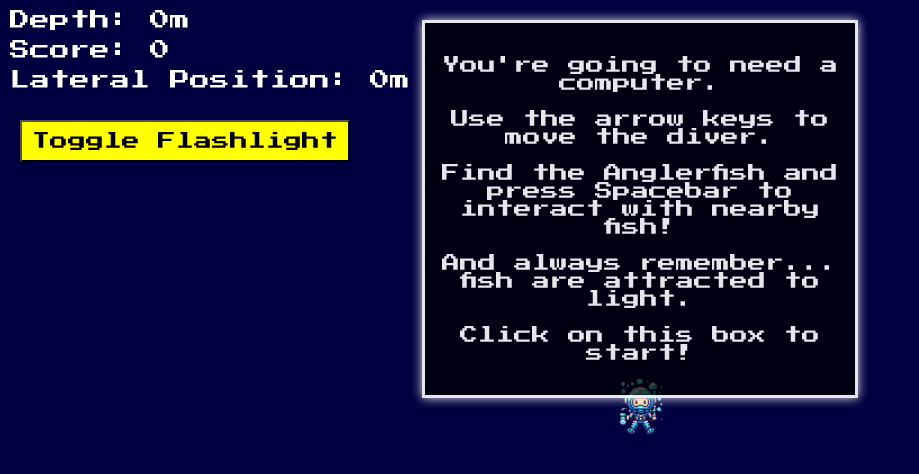
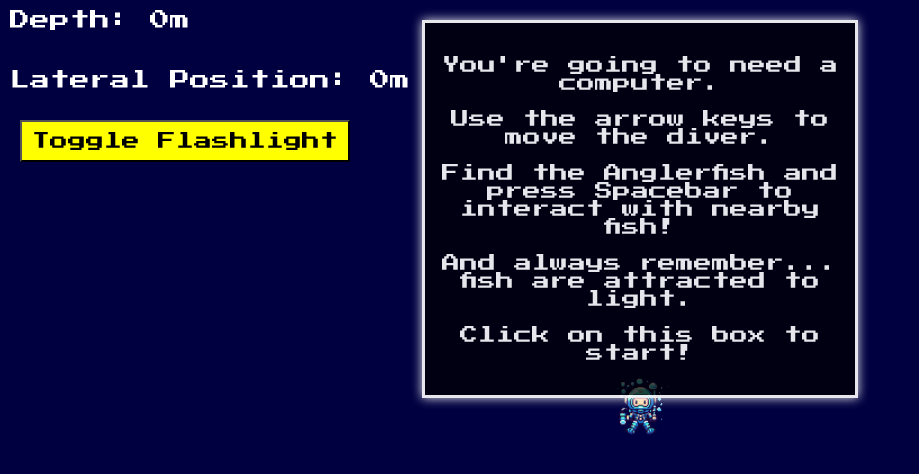
Before and after one commit to CamilleIFC/deepsea, a plain HTML site: page index.html in a window 1280 px wide. Shown: the whole page, without its empty margins (0-919 px from the left). Drawn offline with Linux system fonts and the light colour scheme.

Commit message:
Update index.html

```diff
--- a/index.html
+++ b/index.html
@@ -243,7 +243,6 @@
             ctx.fillStyle = "white";
             ctx.font = "20px 'Press Start 2P', cursive";
             ctx.fillText("Depth: " + diver.depth.toFixed(0) + "m", 10, 30);
-            ctx.fillText("Score: " + diver.score, 10, 60);
             ctx.fillText("Lateral Position: " + diver.x.toFixed(0) + "m", 10, 90);
         }
 
```
